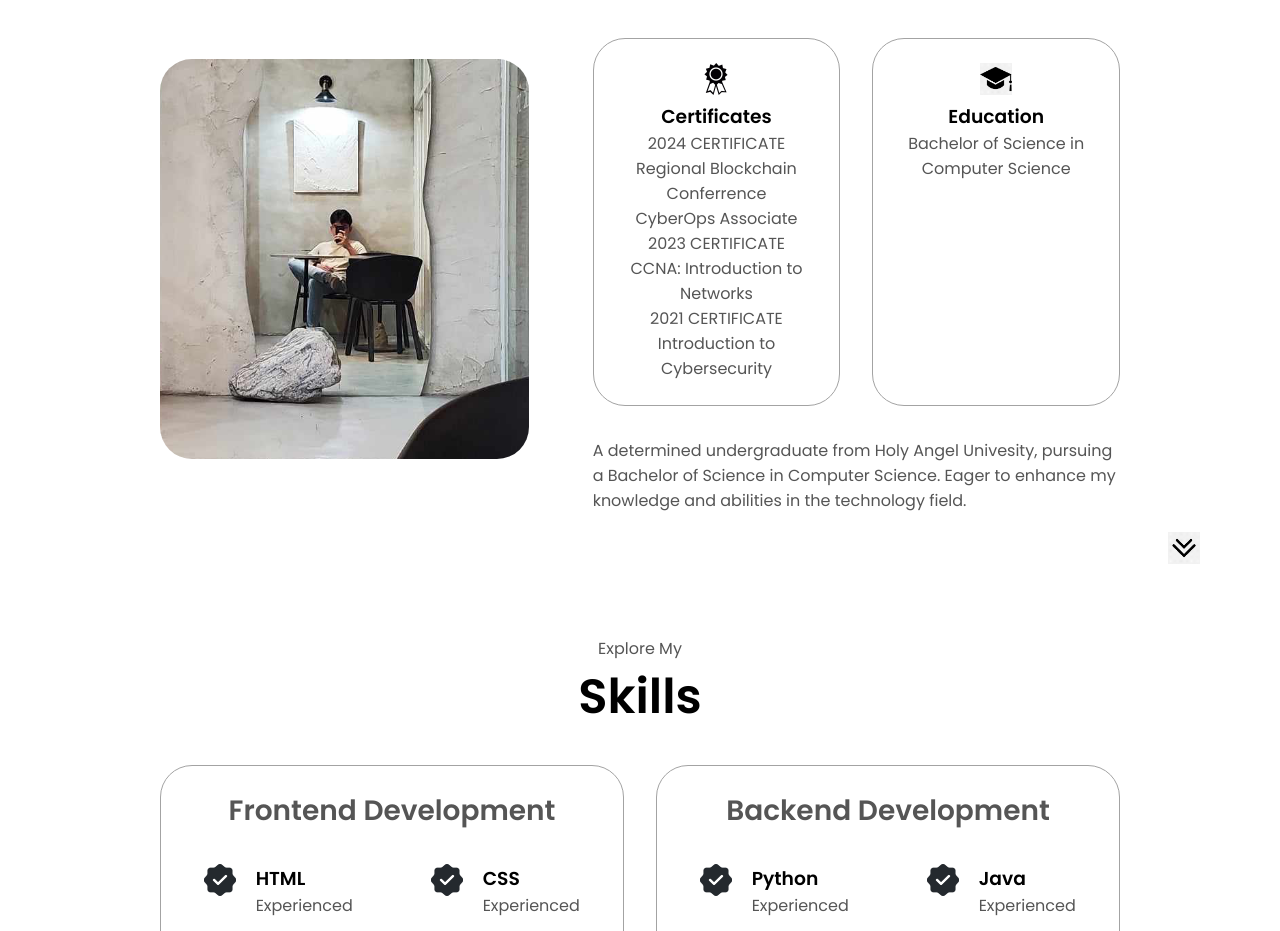
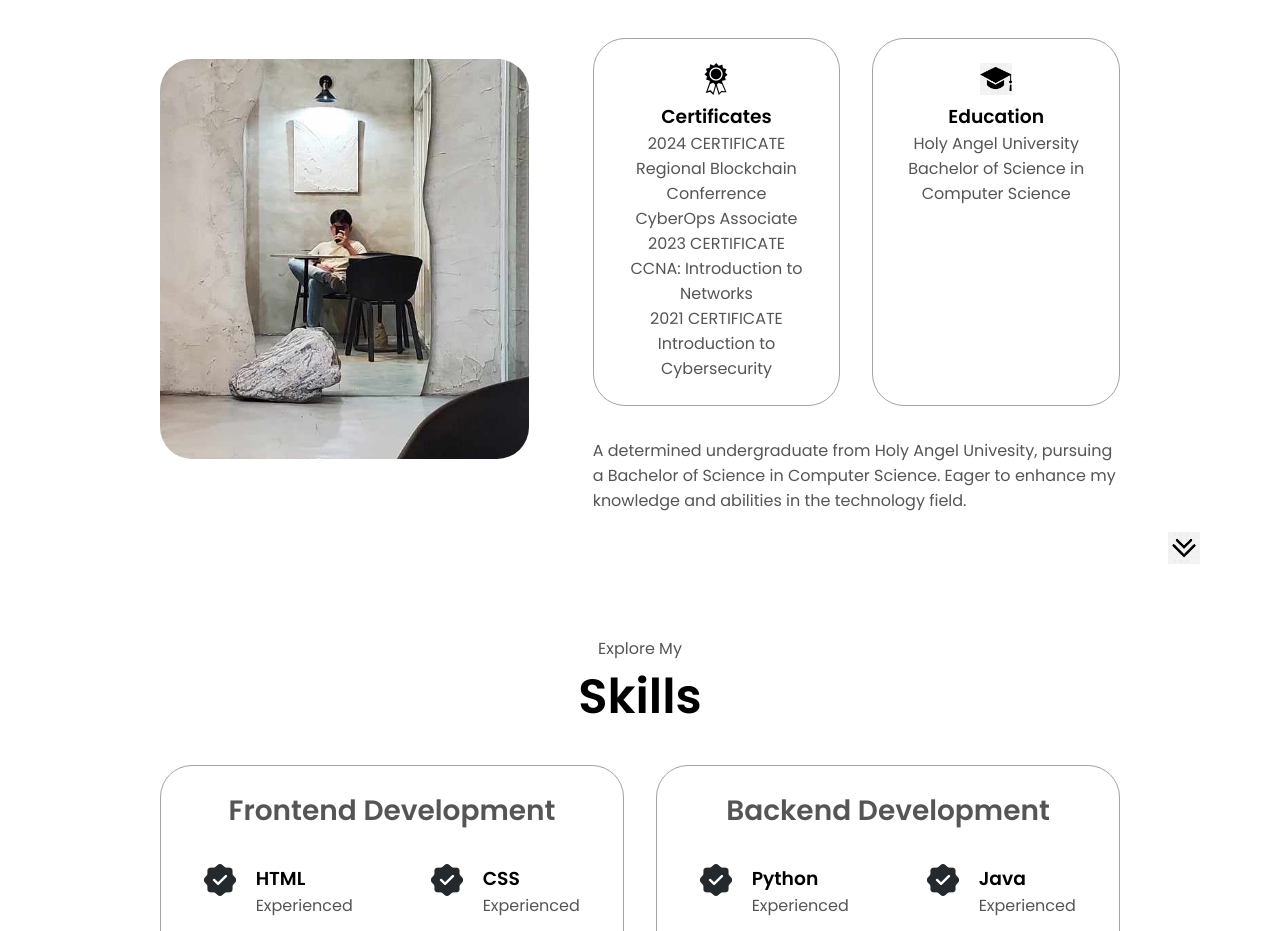
Before and after one commit to GabeDometita/My_Website_Portfolio, a plain HTML site: page index.html in a window 1280 px wide. Shown: the part 940-1871 px from the top of the page. Drawn offline with Linux system fonts and the light colour scheme.

Commit message:
modified:   index.html

```diff
--- a/index.html
+++ b/index.html
@@ -73,6 +73,7 @@
                     <div class="details-container">
                         <img src="./assets/education.png" alt="Education icon" class="icon"/>
                         <h3>Education</h3>
+                        <p>Holy Angel University</p>
                         <p>Bachelor of Science in Computer Science</p>
                     </div>
                 </div>
```
